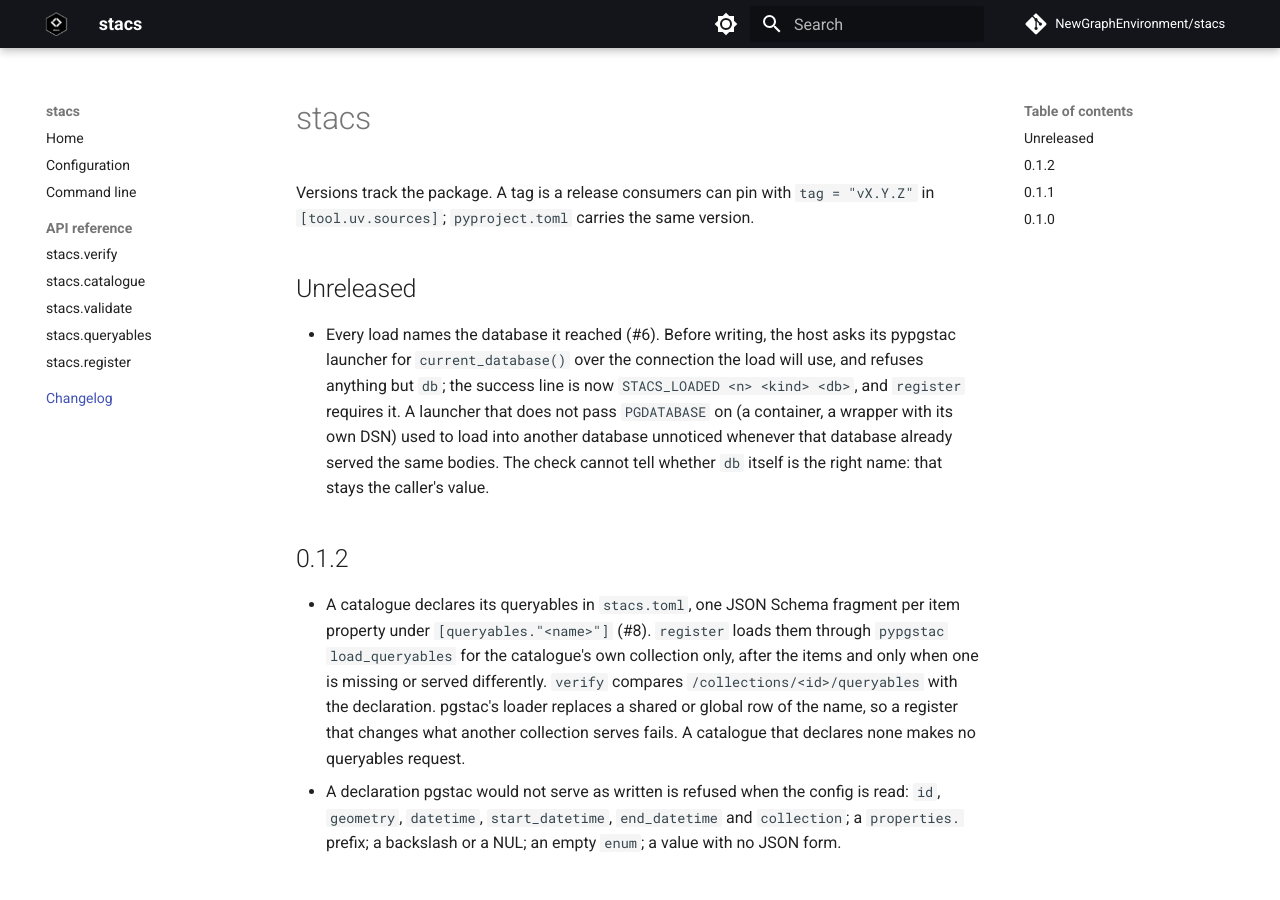
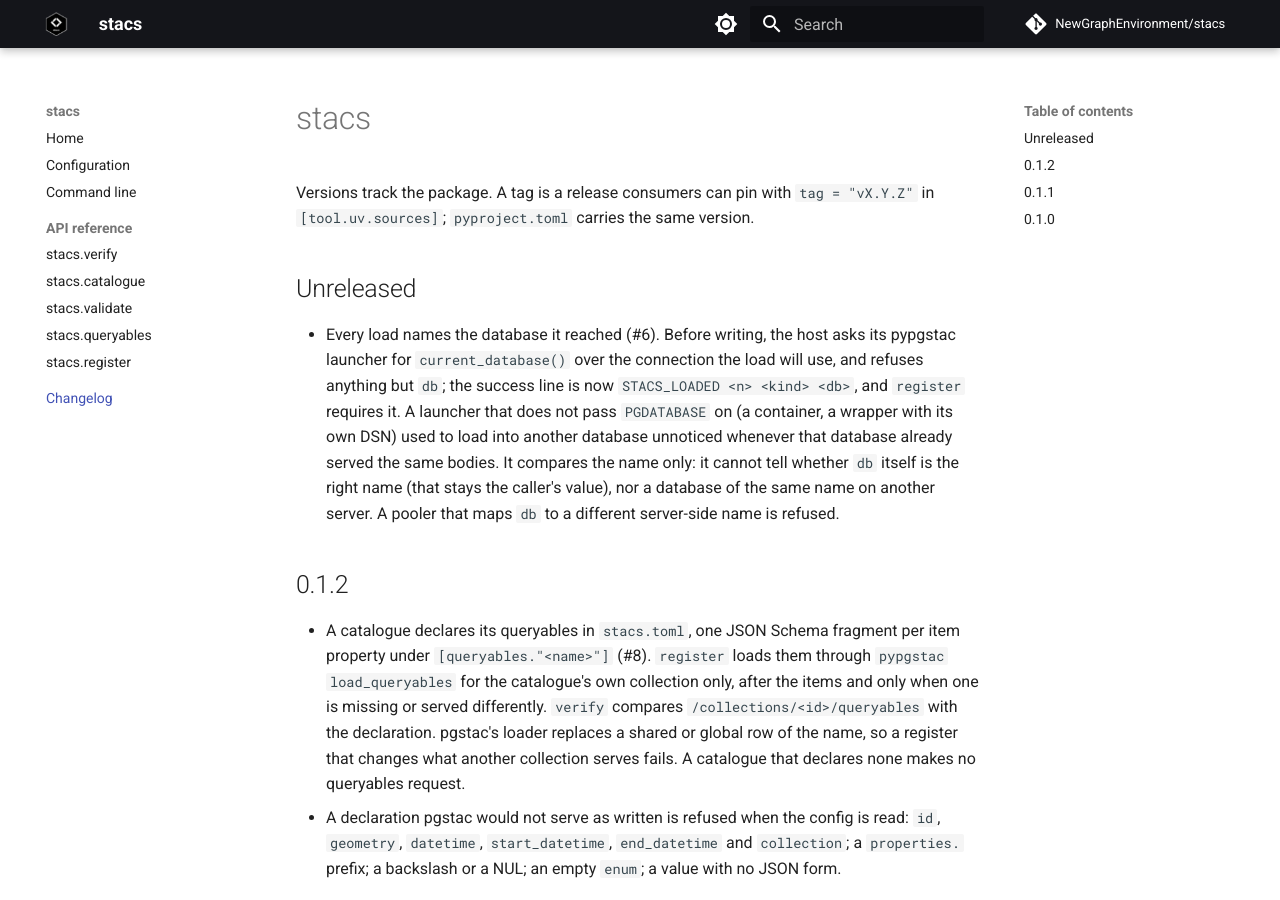
Before and after one commit to NewGraphEnvironment/stacs, an MkDocs documentation site: the page built from docs/changelog.md, in a window 1280 px wide and 900 px high. Built offline with MkDocs 1.6.1 and Material for MkDocs 9.7.7, drawn with Linux system fonts in a browser that asks for light colours; comment, search, counter and statistics services are not loaded.

Commit message:
Show the database name as read, and state what the check cannot see (#6)
Code-check round 1: a CRLF launcher read as 'reached stacdb, expected stacdb';
NEWS claimed more than a name comparison can see.

Co-Authored-By: Claude Opus 5.5 <noreply@anthropic.com>
Claude-Session: https://claude.ai/code/session_01CZMTuGyGhrz7MJeY9W4vuQ

```diff
--- a/NEWS.md
+++ b/NEWS.md
@@ -10,8 +10,9 @@ Versions track the package. A tag is a release consumers can pin with
   anything but `db`; the success line is now `STACS_LOADED <n> <kind> <db>`, and `register`
   requires it. A launcher that does not pass `PGDATABASE` on (a container, a wrapper with
   its own DSN) used to load into another database unnoticed whenever that database already
-  served the same bodies. The check cannot tell whether `db` itself is the right name: that
-  stays the caller's value.
+  served the same bodies. It compares the name only: it cannot tell whether `db` itself is
+  the right name (that stays the caller's value), nor a database of the same name on
+  another server. A pooler that maps `db` to a different server-side name is refused.
 
 ## 0.1.2
 
```
Also changed, not shown: planning/active/findings.md (+15 -0 lines), planning/active/review-round1.md (added, +17 -0 lines), 2 other files.
